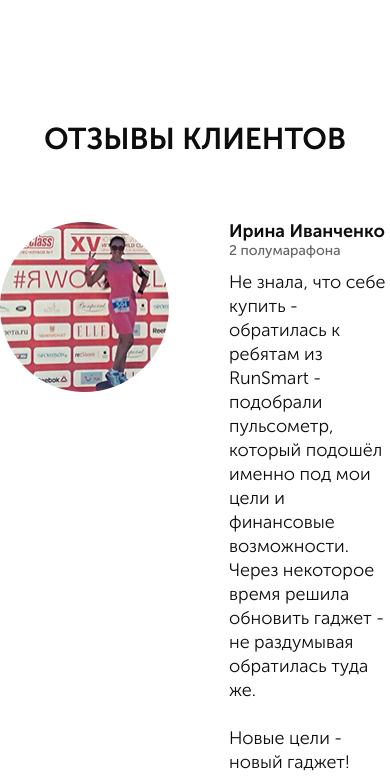
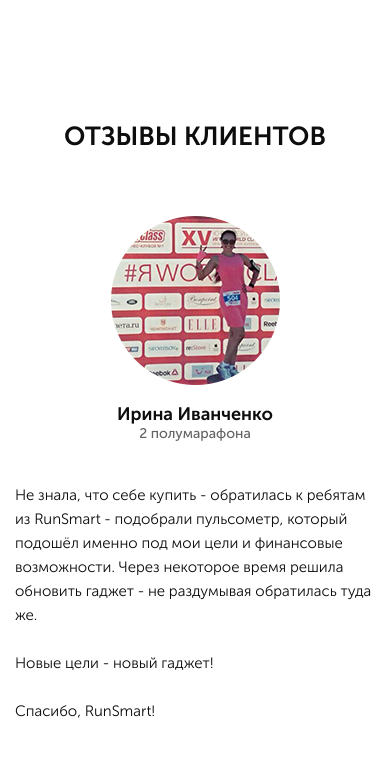
Before and after one commit to Quiddlee/Pulse, a website: page src/index.html in a window 390 px wide. Shown: the part 5600-6380 px from the top of the page. Drawn offline with nearby package versions, Linux system fonts and the light colour scheme.

Commit message:
reviews section adaptive done

```diff
--- a/src/index.html
+++ b/src/index.html
@@ -394,7 +394,7 @@
             <div class="reviews__wrapper">
                 <div class="reviews__item">
                     <img src="img/reviews/review_1.png" alt="review_1" class="reviews__img">
-                    <div class="reviws__descr">
+                    <div class="reviews__descr">
                         <div class="reviews__name">
                             Ирина Иванченко <br>
                             <span>2 полумарафона</span>
@@ -405,17 +405,17 @@
                 </div>
                 <div class="reviews__item">
                     <img src="img/reviews/review_2.png" alt="review_2" class="reviews__img">
-                    <div class="reviws__descr">
+                    <div class="reviews__descr">
                         <div class="reviews__name">
                             Иван Сёмочкин <br>
                             <span>1 полумарафон</span>
                         </div>
-                        <div class="reviews__review">Крутая штука-пульсометр. Обычно без них бегал. Оказывается только хуже себе делал. <br> Купил пульсометр, ещё в подарок получил тренировку. Со мной вместе провели первую тренировку, научили пользоваться новым гаджетом. Также объяснили основы анатомии, составили план тренировок на месяц вперёд. <br> <br> С ними подготовился к своему первому полумарафону! Спасибо!!!</div>
+                        <div class="reviews__review">Крутая штука-пульсометр. Обычно без них бегал.         Оказывается только хуже себе делал. <br> Купил пульсометр, ещё в подарок получил тренировку. Со мной вместе провели первую тренировку, научили пользоваться новым гаджетом. Также объяснили основы анатомии, составили план тренировок на месяц вперёд. <br> <br> С ними подготовился к своему первому полумарафону! Спасибо!!!</div>
                     </div>
                 </div>
                 <div class="reviews__item">
                     <img src="img/reviews/review_3.png" alt="review_3" class="reviews__img">
-                    <div class="reviws__descr">
+                    <div class="reviews__descr">
                         <div class="reviews__name">
                             Юлия Дашкина <br>
                             <span>2 полумарафона</span>
--- a/src/sass/base/_media.scss
+++ b/src/sass/base/_media.scss
@@ -43,6 +43,7 @@
             font-size: 14px;
         }
     }
+
     .header {
         &__official {
             display: none;
@@ -62,6 +63,7 @@
             font-size: 12px;
         }
     }
+
     .consultation {
         min-height: 570px;
         .title_left {
@@ -82,6 +84,7 @@
             }
         }
     }
+
     .carousel {
         .container {
             display: flex;
@@ -89,6 +92,24 @@
             scale: 80%;
         }
 
+    }
+
+    .reviews {
+        &__item {
+            flex-direction: column;
+            align-items: center;
+        }
+        &__img {
+            margin: 0;
+        }
+        &__name {
+            margin-top: 20px;
+            text-align: center;
+        }
+        &__review {
+            margin-top: 40px;
+            padding: 0 15px;
+        }
     }
 }
 
@@ -191,7 +212,14 @@
             text-align: center;
             font-size: 3vw;
             line-height: 50px;
-            // height: 100px;
+        }
+    }
+    .reviews {
+        .title {
+            font-size: 26px;
+        }
+        &__review {
+            font-size: 15px;
         }
     }
 }
--- a/src/sass/blocks/_reviews.scss
+++ b/src/sass/blocks/_reviews.scss
@@ -3,7 +3,6 @@
     &__wrapper {
         display: flex;
         flex-direction: column;
-        justify-content: space-around;
     }
     &__item {
         margin-top: 60px;
@@ -12,6 +11,7 @@
     }
     &__img {
         max-height: 170px;
+        max-width: 170px;
         margin-right: 60px;
     }
     &__descr {
```
Also changed, not shown: src/css/style.min.css.
